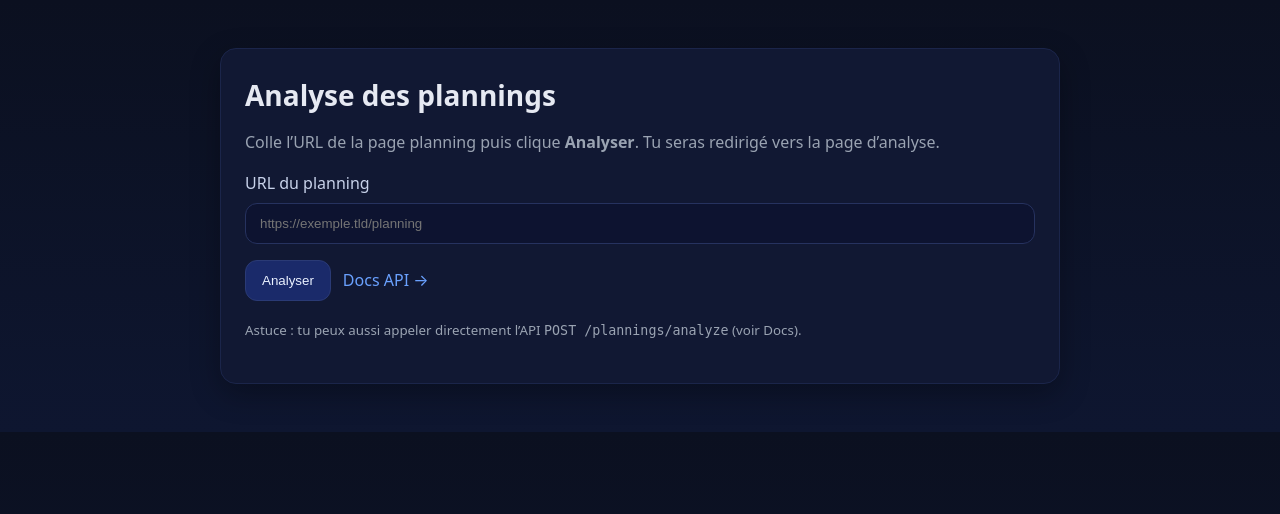
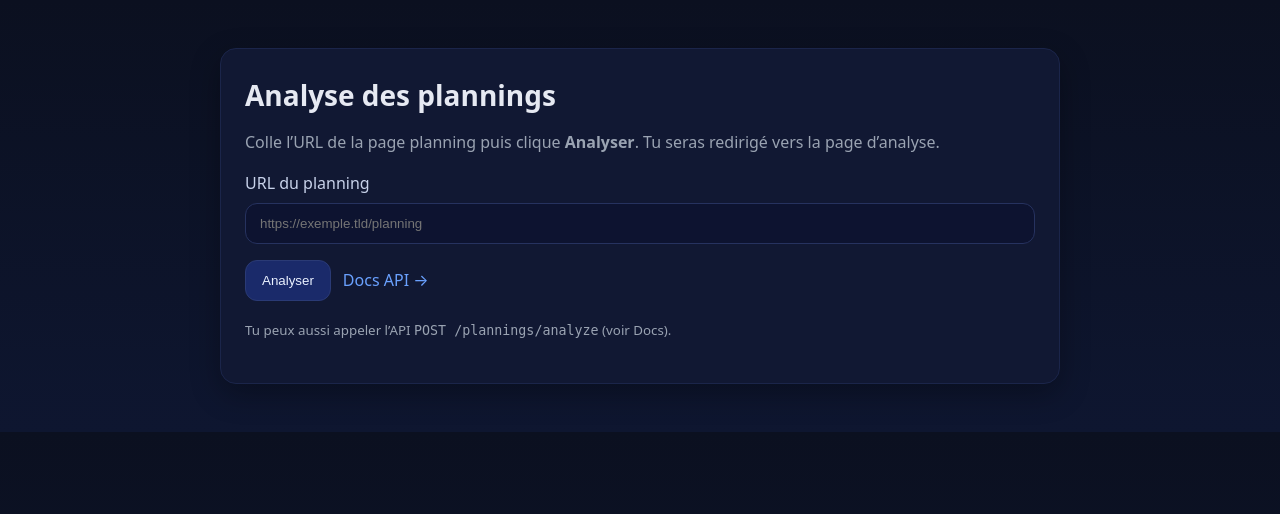
Before and after one commit to mescoubas-tech/csi-api, a FastAPI app: template app/templates/index_old.html in a window 1280 px wide. Shown: the top 514 px of the page. Run offline with FastAPI, Linux system fonts and the light colour scheme; the template is opened without the code that fills it, so the values that code supplies are empty.

Commit message:
Update index_old.html

```diff
--- a/app/templates/index_old.html
+++ b/app/templates/index_old.html
@@ -3,7 +3,7 @@
 <meta name="viewport" content="width=device-width,initial-scale=1">
 <link rel="icon" href="data:,">
 <style>
-  :root{--bg:#0b1020;--card:#111833;--text:#e6e9f2;--muted:#9aa3b2;--accent:#6aa1ff;--ok:#22c55e;--err:#ef4444}
+  :root{--bg:#0b1020;--card:#111833;--text:#e6e9f2;--muted:#9aa3b2;--accent:#6aa1ff;--err:#ef4444}
   *{box-sizing:border-box} body{margin:0;background:linear-gradient(180deg,#0b1020,#0e1630);}
   .wrap{max-width:880px;margin:48px auto;padding:0 20px;color:var(--text);font:16px/1.6 system-ui,-apple-system,Segoe UI,Roboto,Helvetica,Arial,sans-serif}
   .card{background:var(--card);border:1px solid #1b254a;border-radius:16px;box-shadow:0 10px 30px rgba(0,0,0,.3);padding:24px}
@@ -32,7 +32,7 @@
 
     <div id="error-status" class="err">❌ Erreur</div>
 
-    <p><small>Astuce : tu peux aussi appeler directement l’API <code>POST /plannings/analyze</code> (voir Docs).</small></p>
+    <p><small>Tu peux aussi appeler l’API <code>POST /plannings/analyze</code> (voir Docs).</small></p>
   </div>
 </div>
 
```
